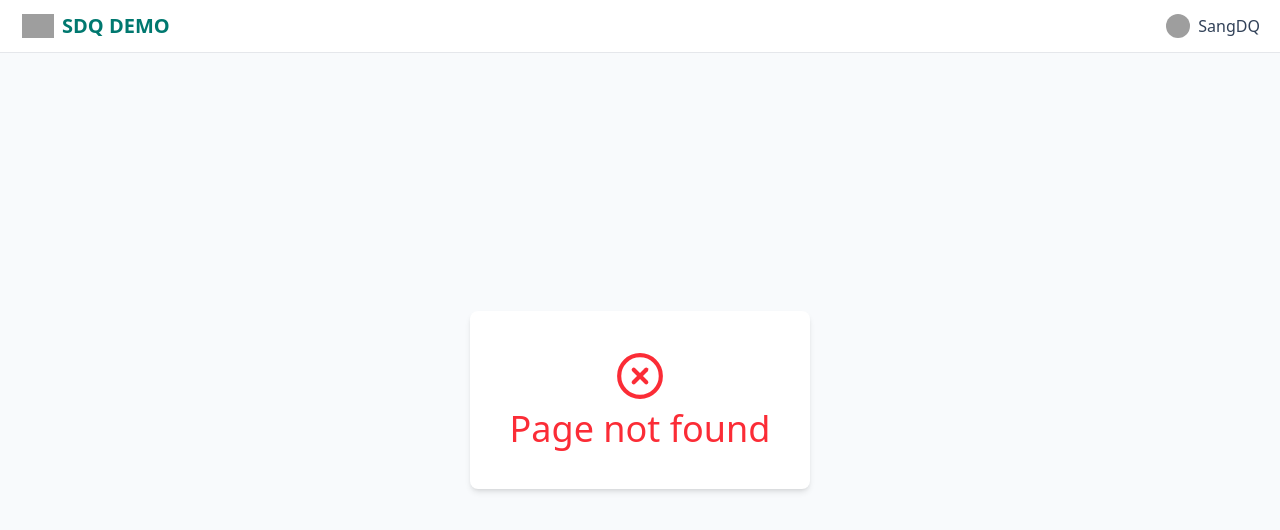
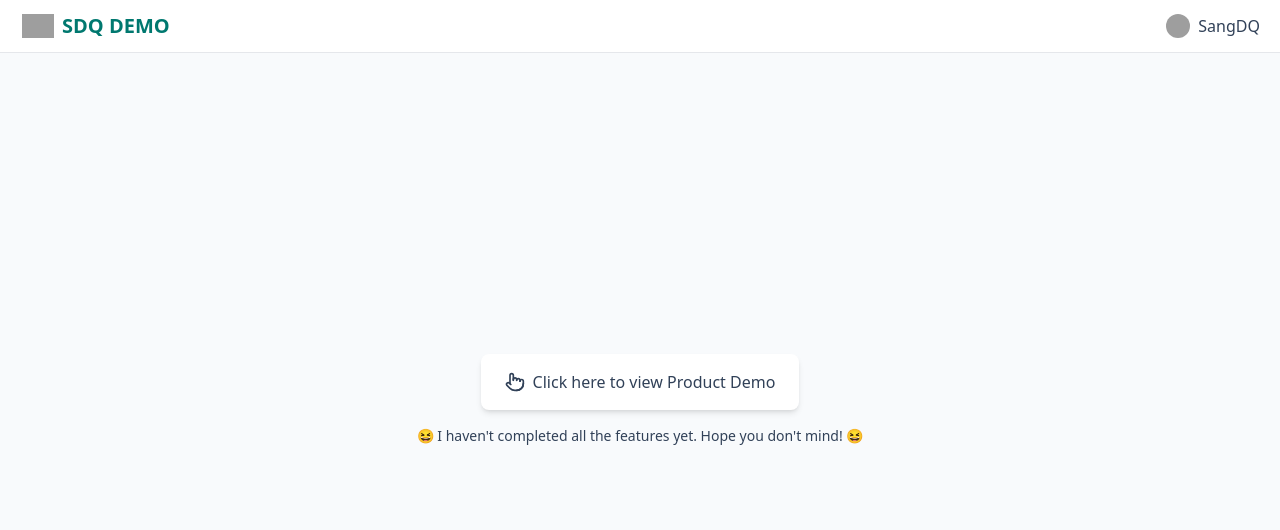
Before and after one commit to DoQuocSang/reactive-form-react, a React (Vite) app: page /error in a window 1280 px wide. Before the commit this address had no page. Shown: the top 530 px of the page. Built offline with nearby package versions, Linux system fonts and the light colour scheme; grey boxes are pictures that could not be loaded.

Commit message:
feat: add button to view demo form

```diff
--- a/src/pages/PageNotFound.tsx
+++ b/src/pages/PageNotFound.tsx
@@ -1,12 +1,18 @@
-import { CircleXIcon } from "lucide-react";
+import { CircleXIcon, Pointer } from "lucide-react";
+import { Link } from "react-router-dom";
 
 export default function PageNotFound() {
   return (
-    <div className="w-full h-screen px-6 flex flex-col justify-center items-center">
-      <div className="text-red-500 flex flex-col gap-2 items-center bg-white rounded-lg p-10 shadow-md">
+    <div className="w-full h-screen px-6 flex flex-col gap-4 justify-center items-center">
+      {/* <div className="text-red-500 flex flex-col gap-2 items-center bg-white rounded-lg p-10 shadow-md">
         <CircleXIcon size={50} />
         <h1 className="text-4xl font-medium">Page not found</h1>
-      </div>
+      </div> */}
+      <Link to={"/product/P001"} className="flex items-center gap-2 font-medium text-slate-700 hover:bg-teal-500 hover:text-white transition duration-150 ease-in-out rounded-lg px-6 py-4 bg-white shadow-md">
+        <Pointer size={20} />
+        Click here to view Product Demo
+      </Link>
+      <p className="text-sm text-slate-700">😆 I haven't completed all the features yet. Hope you don't mind! 😆</p>
     </div>
   );
 }
```
